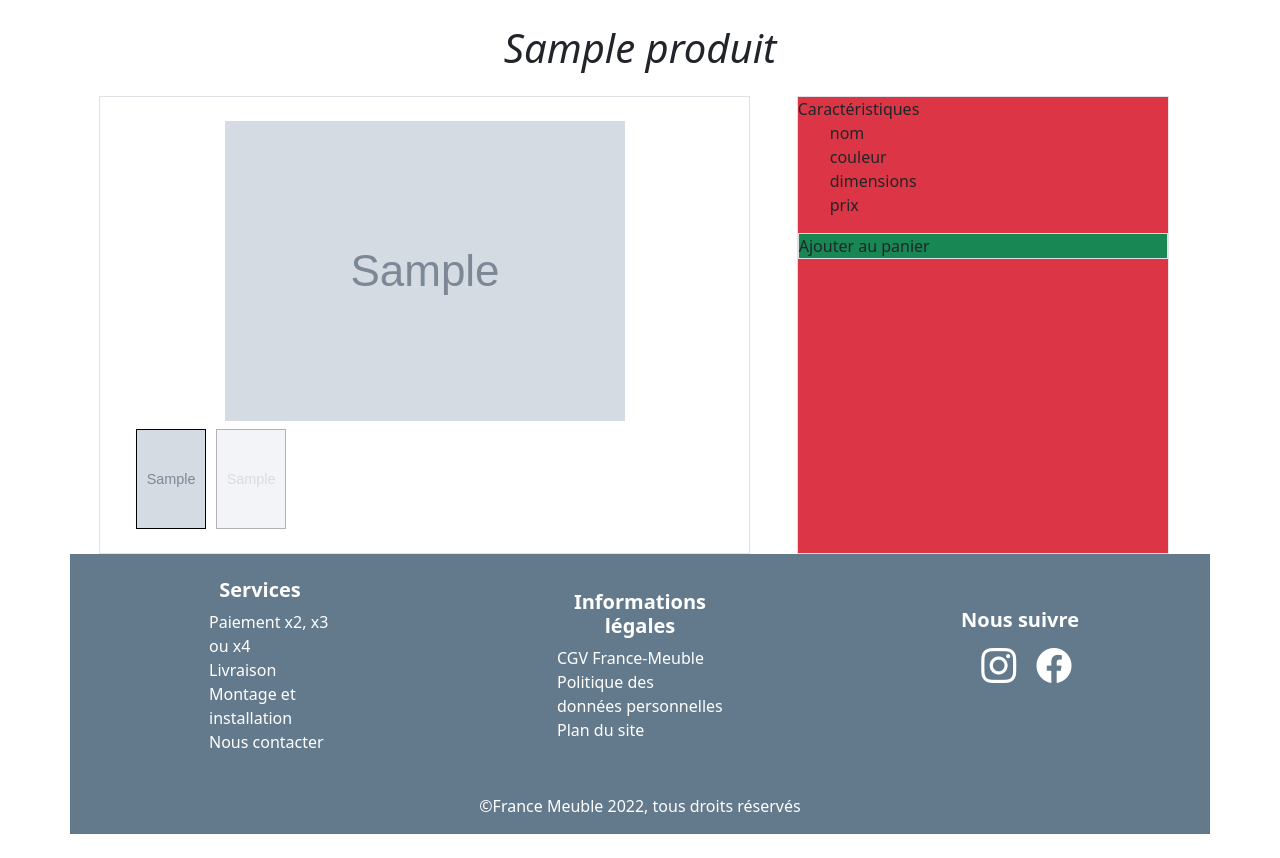
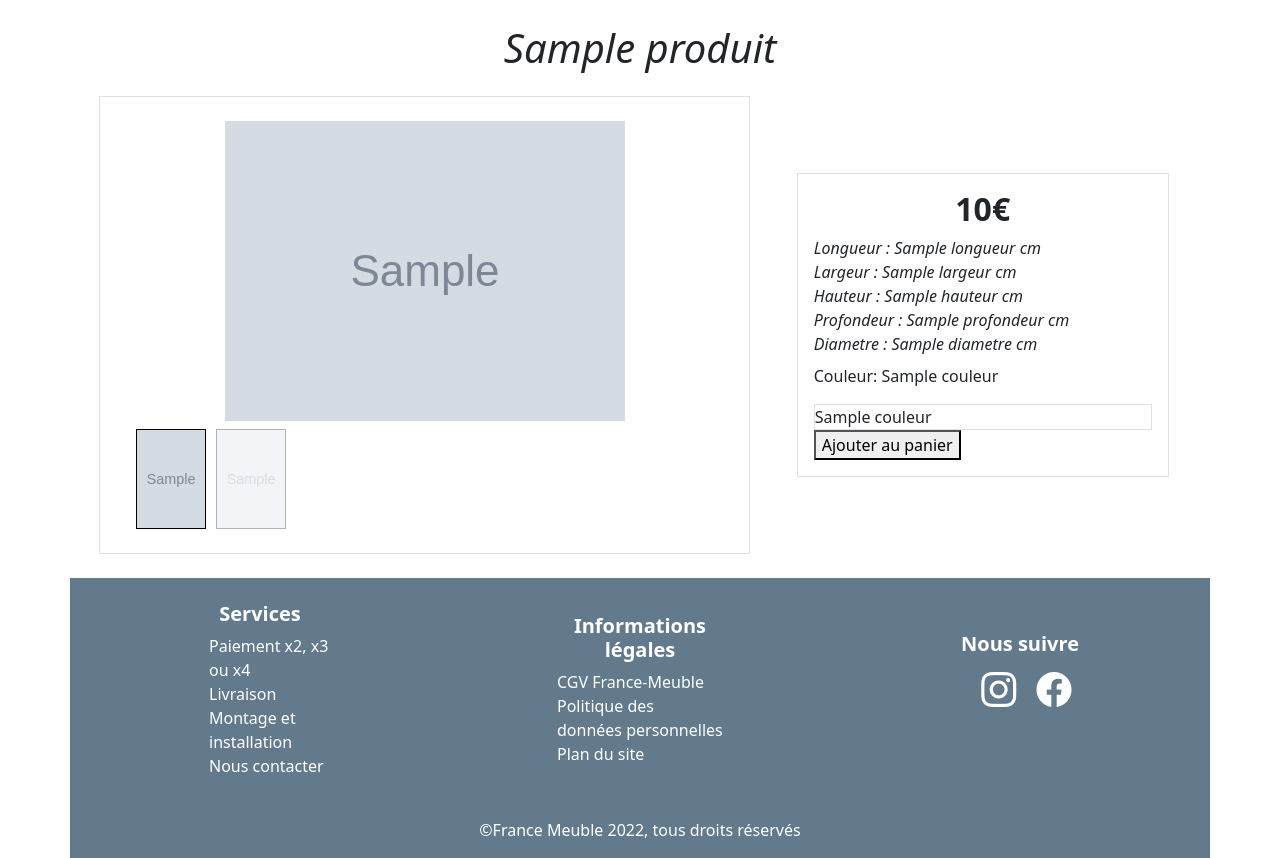
Before and after one commit to konomoha/franceMeuble, a PHP site: template templates/details_produit/details_produit.html.twig in a window 1280 px wide. Shown: the part 188-1046 px from the top of the page. Before the commit the page ends 1022 px from the top, so only its background shows below. Run offline with PHP 8.4, Linux system fonts and the light colour scheme; the template is opened without the code that fills it: most values are stand-ins (such as "Sample title", 1, 10 or a date in 2020); grey boxes marked "Sample" are stand-in pictures; some libraries are stand-ins or nearby versions.

Commit message:
maj template details produit

```diff
--- a/src/Controller/DetailsProduitController.php
+++ b/src/Controller/DetailsProduitController.php
@@ -14,11 +14,16 @@ class DetailsProduitController extends AbstractController
     public function index(Produit $produit, ProduitRepository $produitRepo): Response
     {
         $id = $produit->getId();
+        $nom = $produit->getNom();
 
         $dataProduit = $produitRepo->find($id);
+        $alldata = $produitRepo->findModel($nom);
+
+
 
         return $this->render('details_produit/details_produit.html.twig', [
             'dataProduit' => $dataProduit,
+            'alldata' => $alldata
         ]);
     }
 }
--- a/templates/details_produit/details_produit.html.twig
+++ b/templates/details_produit/details_produit.html.twig
@@ -4,16 +4,19 @@
 
 {% block body %}
 
-    {# {{dump(dataProduit)}} #}
+    {# {% for data in alldata %}
+        {{dump(data)}}
+    {% endfor %} #}
+
     <h1 class="text-center fst-italic my-4">{{dataProduit.nom}}</h1>
 
-    <div class="d-flex column justify-content-around">
+    <div class="d-flex column justify-content-around align-items-center mb-4">
 
         <div class="border col-7 row p-4 justify-content-center">
 
             <div class="col-10 mb-2">
 
-                <div id="main-slider" class="splide row justify-content-center align-items-center">
+                <div id="main-slider" class="splide row justify-content-center">
 
                     <div class="splide__track">
                         <ul class="splide__list">
@@ -64,14 +67,38 @@
 
         </div>
 
-        <div class="border bg-danger col-4">Caractéristiques
-            <ul>
-                <li>nom</li>
-                <li>couleur</li>
-                <li>dimensions</li>
-                <li>prix</li>
-            </ul>
-            <p class="border bg-success">Ajouter au panier</p>
+        <div class="border col-4 p-3">
+
+            <div class="row justify-content-around">
+                <h2 class="text-center fw-bold">{{dataProduit.prix}}€</h2>
+
+                <div class="text-justify fst-italic mb-2">
+
+                    {{ (dataProduit.longueur)? "Longueur : #{dataProduit.longueur} cm"|nl2br : '' }}
+                    {{ (dataProduit.largeur)? "\nLargeur : #{dataProduit.largeur} cm"|nl2br : '' }}
+                    {{ (dataProduit.hauteur)? "\nHauteur : #{dataProduit.hauteur} cm"|nl2br : '' }}
+                    {{ (dataProduit.profondeur)? "\nProfondeur : #{dataProduit.profondeur} cm"|nl2br : '' }}
+                    {{ (dataProduit.diametre)? "\nDiametre : #{dataProduit.diametre} cm"|nl2br : '' }}
+
+                </div>
+
+            </div>
+
+            <div>
+                <p>Couleur: {{dataProduit.couleur|capitalize}}</p>
+
+                <div class="border ">
+                    {% for data in alldata %}
+                        <a href="{{path('details_produit', {'id' : data.id })}}">{{data.couleur|capitalize}}</a>
+                    {% endfor %}
+                </div>
+
+            </div>
+
+            <div>
+                <button>Ajouter au panier</button>
+            </div>
+
         </div>
 
 
```
Also changed, not shown: src/Controller/SousCategorieController.php (+8 -2 lines), src/Repository/ProduitRepository.php (+21 -0 lines), templates/sous_categorie/sous_categorie.html.twig (+7 -1 lines), public/img/photos/Chaise-Lion-et-anneau-Velours-Noir-Gold-620d609f7b299.jpg (added).
